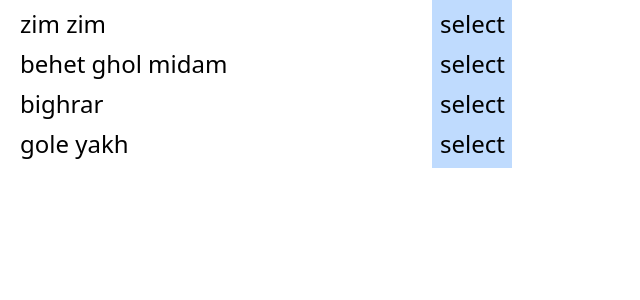
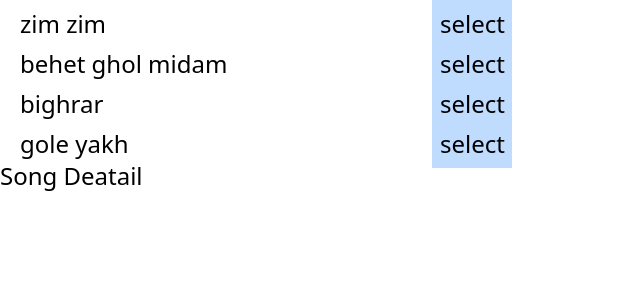
Before and after one commit to atroopa/songs, a React (Create React App) app: page / in a window 1280 px wide. Shown: the top 300 px of the page, without its empty margins (0-640 px from the left). Built offline with nearby package versions, Linux system fonts and the light colour scheme.

Commit message:
add Song details components

```diff
--- a/src/actions/index.js
+++ b/src/actions/index.js
@@ -1,7 +1,7 @@
 
 export const selectedSong = song => {
     return {
-        typeo: 'SONG_SELECTED',
+        type: 'SONG_SELECTED',
         payload: song
     };
 };
--- a/src/components/App.jsx
+++ b/src/components/App.jsx
@@ -1,11 +1,12 @@
 import React from 'react';
-import { selectedSong } from '../actions';
 import SongList from './SongList';
+import SongDetail from './SongDetail';
 
 const App = () => {
   return (
     <div className='text-2xl justify-center'>
         <SongList/>
+        <SongDetail/>
     </div>
   );
 };
--- /dev/null
+++ b/src/components/SongDetail.jsx
@@ -0,0 +1,17 @@
+import React from 'react';
+import { connect } from 'react-redux';
+
+const SongDetail = props => {
+    console.log(props);
+    return (
+        <div>
+            Song Deatail
+        </div>
+    );
+}
+
+const mapStateToProps = state => {
+    return  {song: state.selectedSong }
+};
+
+export default connect(mapStateToProps)(SongDetail);
--- a/src/components/SongList.jsx
+++ b/src/components/SongList.jsx
@@ -37,7 +37,7 @@ class SongList extends React.Component {
 
 
 const mapStateToProps = (state) => {
-  console.log('mapStateToProps',state);
+
     return {
         songs: state.songs,
     };
```
